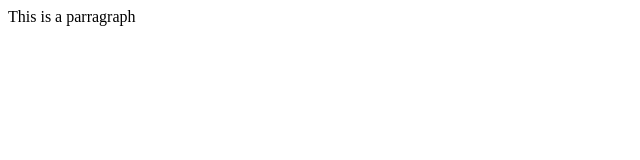
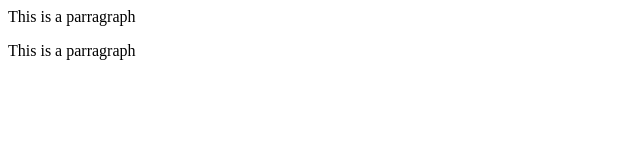
Before and after one commit to Day0589/first-repo, a plain HTML site: page index.html in a window 1280 px wide. Shown: the whole page, without its empty margins (0-640 px from the left). Drawn offline with Linux system fonts and the light colour scheme.

```diff
--- a/index.html
+++ b/index.html
@@ -1 +1,2 @@
 <p>This is a parragraph</p>
+<p>This is a parragraph</p>
```
Also changed, not shown: 1 other file.
